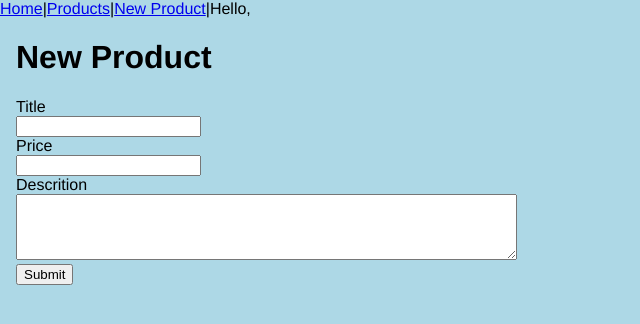
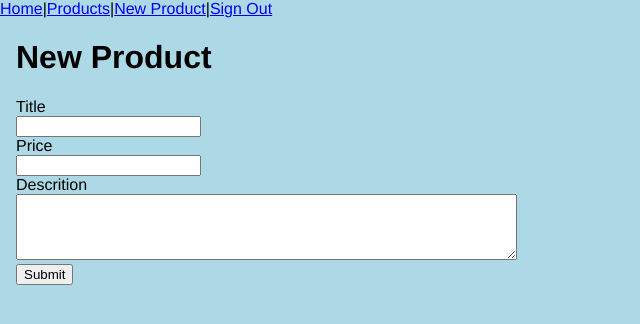
Before and after one commit to francispham/ReactClientApps, a React (Create React App) app in the folder amazon-react/: page /products/new in a window 1280 px wide. Shown: the top 324 px of the page, without its empty margins (0-640 px from the left). Built offline with nearby package versions, Linux system fonts and the light colour scheme; sample sign-in values are in the browser's storage.

Commit message:
add Authenticated Route and SignOut for Amazon React

```diff
--- a/amazon-react/src/components/App.js
+++ b/amazon-react/src/components/App.js
@@ -7,6 +7,7 @@ import ProductIndexPage from './ProductIndexPage';
 import ProductNewPage from './ProductNewPage';
 import SignInPage from './SignInPage';
 import NavBar from './NavBar';
+import AuthRoute from './AuthRoute';
 
 class App extends Component {
   constructor(props) {
@@ -15,6 +16,7 @@ class App extends Component {
       user: null
     };
     this.signIn = this.signIn.bind(this);
+    this.signOut = this.signOut.bind(this);
   }
 
   componentWillMount() {
@@ -31,16 +33,44 @@ class App extends Component {
       });
     }
   }
+
+  signOut() {
+    localStorage.removeItem('jwt');
+    this.setState( {
+      user: null
+    });
+  }
+
+  isSignedIn () {
+    return !!this.state.user;
+  }
+
+
   render() {
     const { user } = this.state;
+
     return (
       <Router>
         <div className="App">
-          <NavBar user={user} />
+          <NavBar user={user}
+           onSignOut = {this.signOut}
+         />
           <Switch>
-            <Route exact path="/products" component={ProductIndexPage} />
-            <Route path="/products/new" component={ProductNewPage} />
-            <Route path="/products/:id" component={ProductShowPage} />
+            <AuthRoute
+              isAuthenticated = {this.isSignedIn ()}
+               exact path="/products" component={ProductIndexPage}
+             />
+
+            <AuthRoute
+              isAuthenticated = {this.isSignedIn ()}
+               path="/products/new" component={ProductNewPage}
+             />
+
+            <AuthRoute
+              isAuthenticated = {this.isSignedIn ()}
+               path="/products/:id" component={ProductShowPage}
+             />
+
             <Route
               path="/sign_in"
               render={props => <SignInPage {...props} onSignIn={this.signIn} />}
--- /dev/null
+++ b/amazon-react/src/components/AuthRoute.js
@@ -0,0 +1,25 @@
+import React from 'react';
+import {Redirect, Route} from 'react-router-dom';
+
+function AuthRoute (props) {
+  const {
+    component: Component,
+    isAuthenticated = false,
+    ...restProps
+  } = props;
+
+  return (
+    <Route
+      {...restProps}
+      render = {
+        props => isAuthenticated ? (
+          <Component {...props} />
+        ) : (
+          <Redirect to = "/sign_in" />
+        )
+      }
+    />
+  )
+}
+
+export default AuthRoute;
--- a/amazon-react/src/components/NavBar.js
+++ b/amazon-react/src/components/NavBar.js
@@ -2,7 +2,14 @@ import React from 'react';
 import { NavLink } from 'react-router-dom';
 
 function NavBar(props) {
-  const { user } = props;
+  const { user, onSignOut = () => {} } = props;
+
+  const handleSignOut = event => {
+    event.preventDefault();
+    onSignOut();
+  }
+
+
   return (
     <nav className="NavBar">
       <NavLink exact to="/">
@@ -18,7 +25,10 @@ function NavBar(props) {
       </NavLink>
       |
       {user ? (
-        <span>Hello, {user.full_name}</span>
+        <span key = "1">Hello, {user.full_name}</span>,
+        <a key = "2" href = "/sign_out" onClick = {handleSignOut}>
+          Sign Out
+        </a>
       ) : (
         <NavLink exact to="/sign_in">
           Sign In
```
Also changed, not shown: 1 other file (tests, documents, lock files or other folders).
